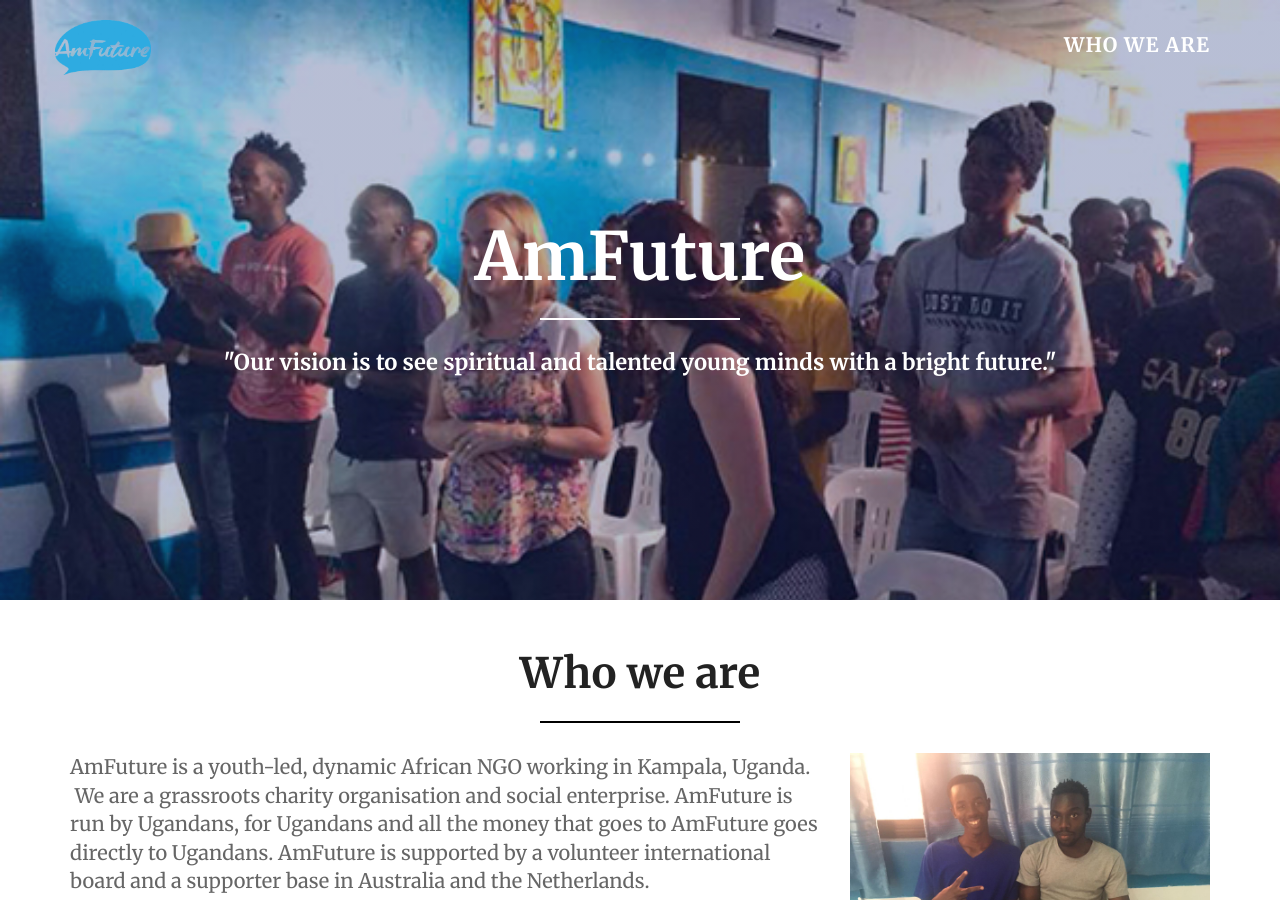
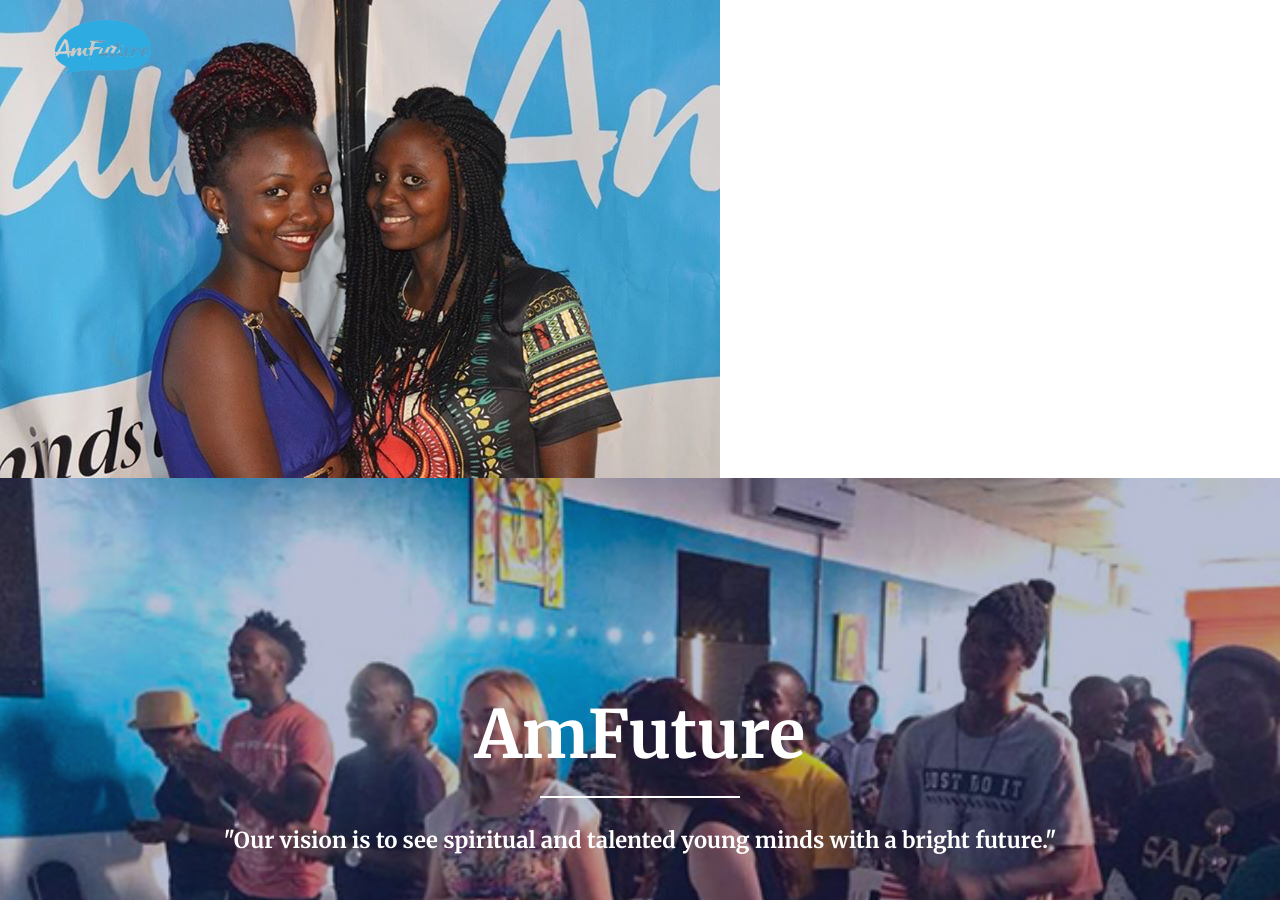
Before and after one commit to tomhamiltonstubber/amfutureug.com, a Jekyll site: the page built from index.html, in a window 1280 px wide and 900 px high. Built offline with Jekyll 4.4.1, drawn with Linux system fonts in a browser that asks for light colours; nearby versions of some CDN libraries.

Commit message:
Update from Forestry.io - Updated index.html

```diff
--- a/index.html
+++ b/index.html
@@ -11,7 +11,7 @@
   image: "/static/img/IMG-20180925-WA0008.jpg"
   link: "/creative-arts/"
 - name: Leadership & Training
-  image: "/static/img/WhatsApp Image 2018-07-19 at 12.44.04 PM (1).jpeg"
+  image: "/static/img/IMG-20180925-WA0007.jpg"
   link: "/leadership-and-training/"
 project_1:
   title: The piggery gets a new pig!
@@ -42,7 +42,7 @@
   in touch!
 
 ---
-<header>
+<img src="/static/img/IMG-20180925-WA0007.jpg"><header>
   <div class="container">
     <div class="row">
       <div class="col-lg-12">
```
